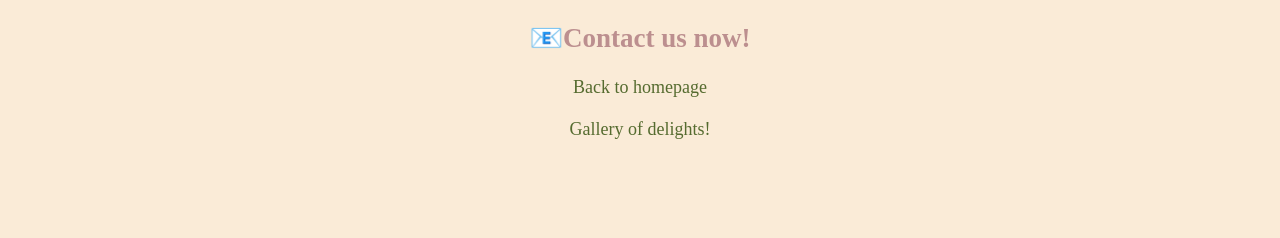
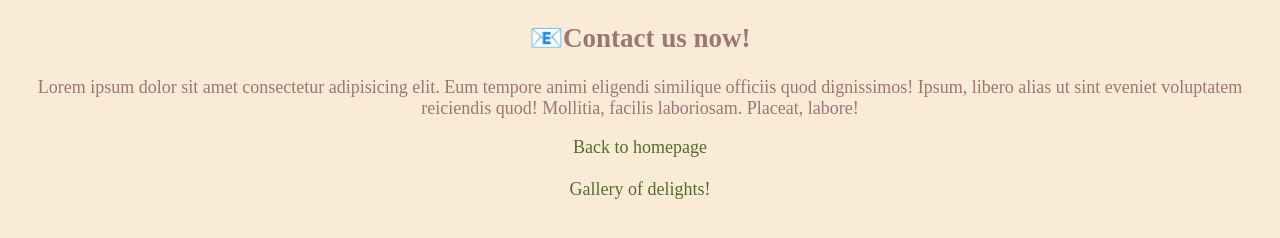
Before and after one commit to 5ar4hJ/Croissant, a plain HTML site: page contact.html in a window 1280 px wide. Drawn offline with Linux system fonts and the light colour scheme.

Commit message:
Added paragraph and adjusted text color

```diff
--- a/contact.html
+++ b/contact.html
@@ -8,6 +8,12 @@
   </head>
   <body>
     <h2>📧Contact us now!</h2>
+    <p>
+      Lorem ipsum dolor sit amet consectetur adipisicing elit. Eum tempore animi
+      eligendi similique officiis quod dignissimos! Ipsum, libero alias ut sint
+      eveniet voluptatem reiciendis quod! Mollitia, facilis laboriosam. Placeat,
+      labore!
+    </p>
     <a href="/">Back to homepage</a>
     <br />
     <br />
--- a/css/style.css
+++ b/css/style.css
@@ -1,6 +1,6 @@
 body {
   text-align: center;
-  color: rosybrown;
+  color: rgb(158, 117, 117);
   background-color: antiquewhite;
   font-size: 18px;
 }
```
Also changed, not shown: index.html (+5 -0 lines).
